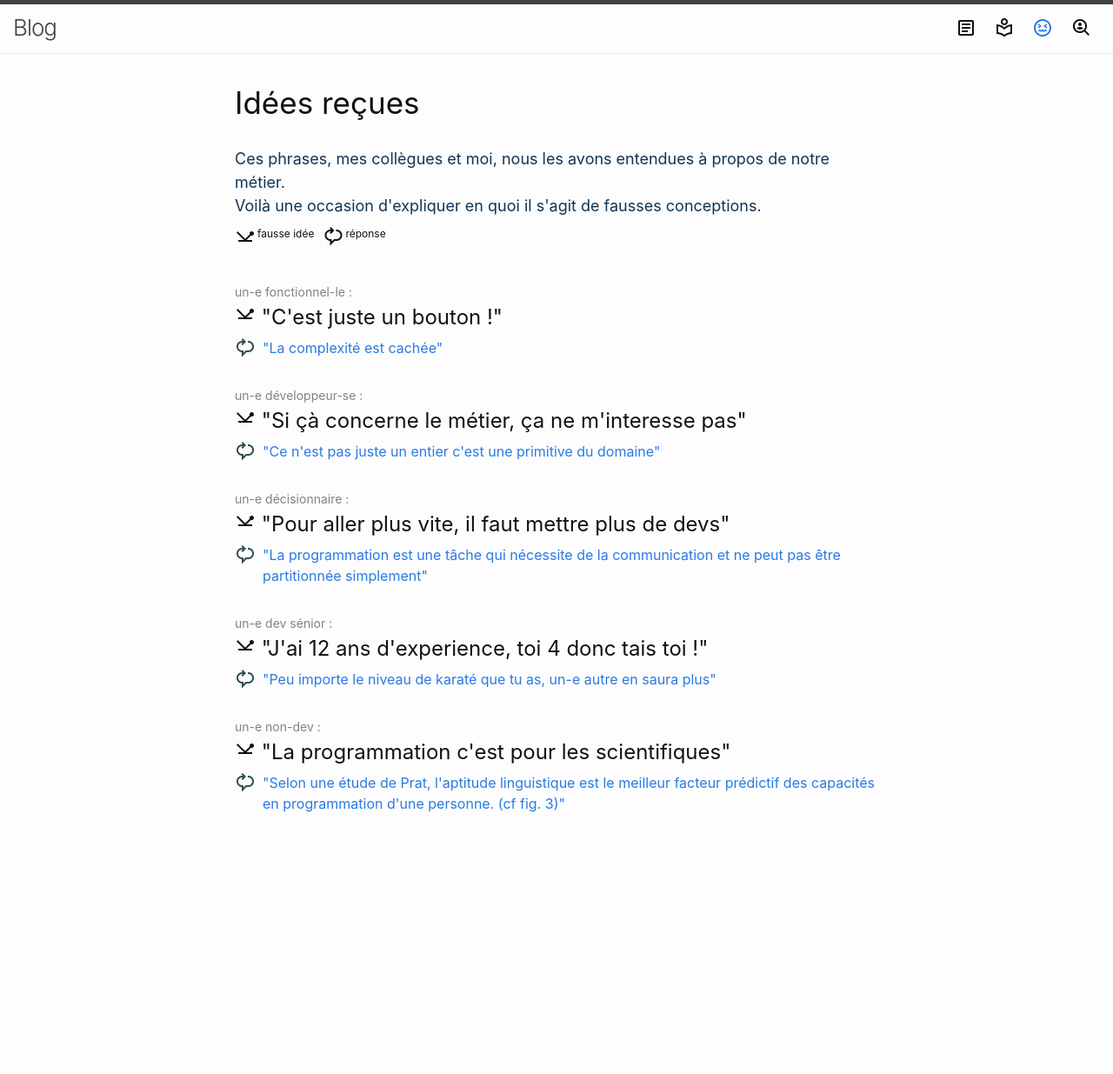
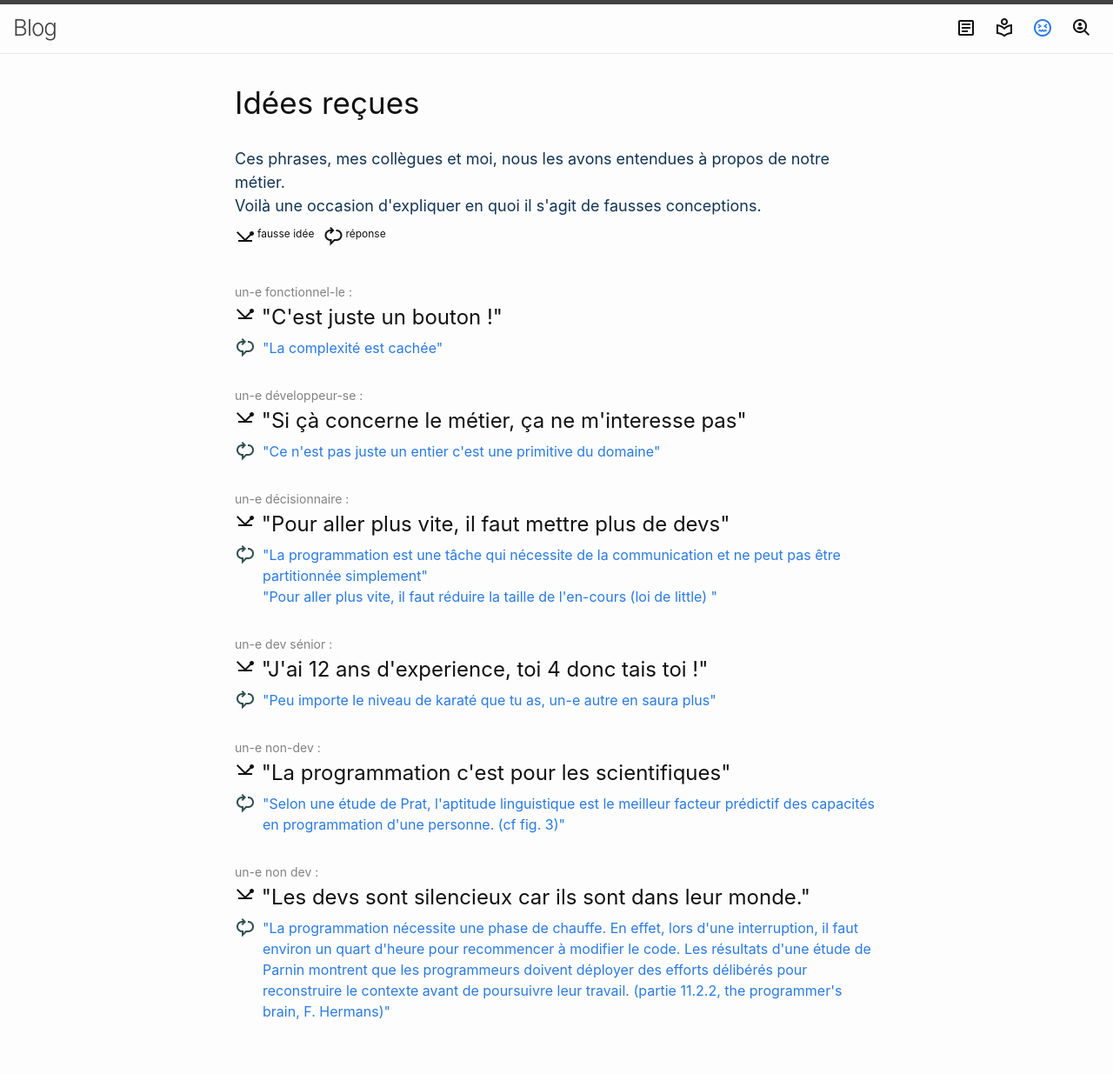
Before and after one commit to masalthunlass/blog, a Jekyll site: the page built from my_pages/misconceptions.html, in a window 1280 px wide. Shown: the whole page at 87% size. Built offline with Jekyll 4.4.1, drawn with Linux system fonts in a browser that asks for light colours; before the commit the page ends 996 px from its top, so only the background shows below that.

Commit message:
ajout d'idées reçues (#30)
Co-authored-by: masalthunlass <msalthunl@yahoo.fr>

```diff
--- a/_data/misconceptions.json
+++ b/_data/misconceptions.json
@@ -26,6 +26,10 @@
       {
         "answer": "La programmation est une tâche qui nécessite de la communication et ne peut pas être partitionnée simplement",
         "source": "https://en.wikipedia.org/wiki/The_Mythical_Man-Month#The_mythical_man-month"
+      },
+      {
+        "answer": "Pour aller plus vite, il faut réduire la taille de l'en-cours (loi de little) ",
+        "source": "https://www.youtube.com/watch?v=0J5kN9gCoXg"
       }
     ]
   },
@@ -48,5 +52,15 @@
         "source": "https://www.nature.com/articles/s41598-020-60661-8.pdf"
       }
     ]
+  },
+  {
+    "said_by": "un-e non dev",
+    "sentence": "Les devs sont silencieux car ils sont dans leur monde.",
+    "counterarguments": [
+      {
+        "answer": "La programmation nécessite une phase de chauffe. En effet, lors d'une interruption, il faut environ un quart d'heure pour recommencer à modifier le code. Les résultats d'une étude de Parnin montrent que les programmeurs doivent déployer des efforts délibérés pour reconstruire le contexte avant de poursuivre leur travail. (partie 11.2.2, the programmer's brain, F. Hermans)",
+        "source": "https://www.manning.com/books/the-programmers-brain"
+      }
+    ]
   }
 ]
--- a/assets/css/custom.css
+++ b/assets/css/custom.css
@@ -34,6 +34,10 @@ a:hover { color: #111; text-decoration: none; }
   height: 12px;
 }
 
+.flux-lines {
+  display:  flex; flex-direction: column ;
+}
+
 .post-legend {
   font-size: 12px;
   display: flex;
--- a/my_pages/misconceptions.html
+++ b/my_pages/misconceptions.html
@@ -9,7 +9,8 @@ permalink: /misconceptions/
     Voilà une occasion d'expliquer en quoi il s'agit de fausses conceptions.
     <div class="post-legend">
         <span class="legend-item"> <span class="material-symbols-outlined small-icon">  network_ping </span>  fausse idée</span>
-        <span class="legend-item"> <span class="material-symbols-outlined small-icon">  quick_phrases </span>  réponse</span>
+        <span class="legend-item"> <span
+                class="material-symbols-outlined small-icon">  quick_phrases </span>  réponse</span>
     </div>
 </h3>
 
@@ -23,10 +24,11 @@ permalink: /misconceptions/
             "{{ misconception.sentence }}"</h3>
         <p class="post-abstract">
             <span class="material-symbols-outlined large-icon">  quick_phrases </span>
+            <span class="flux-lines">
             {%- for item in misconception.counterarguments -%}
             <a href="{{ item.source | escape }}" target="_blank">"{{ item.answer }}"</a>
             {%- endfor -%}
-
+             </span>
         </p>
     </li>
     {%- endfor -%}
```
